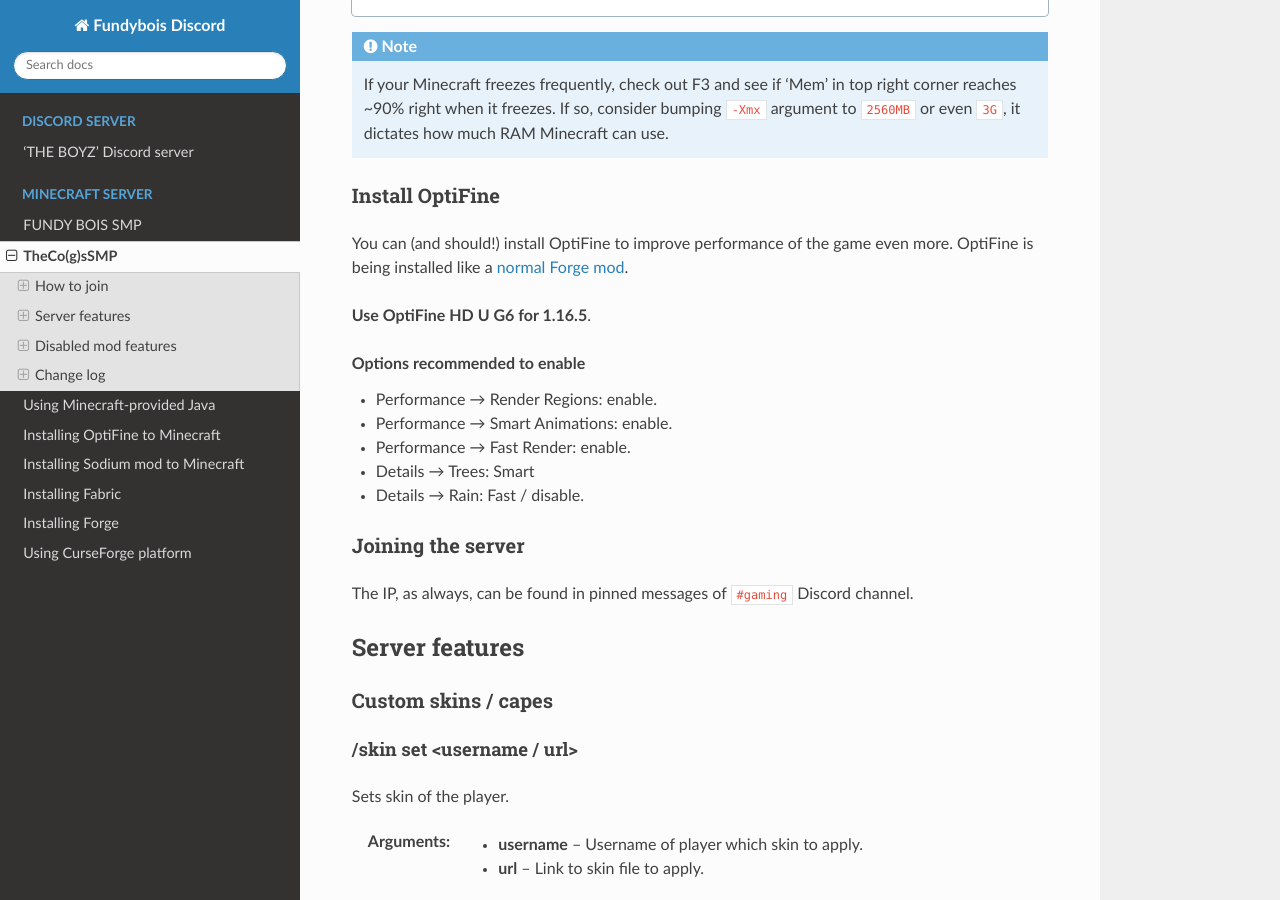
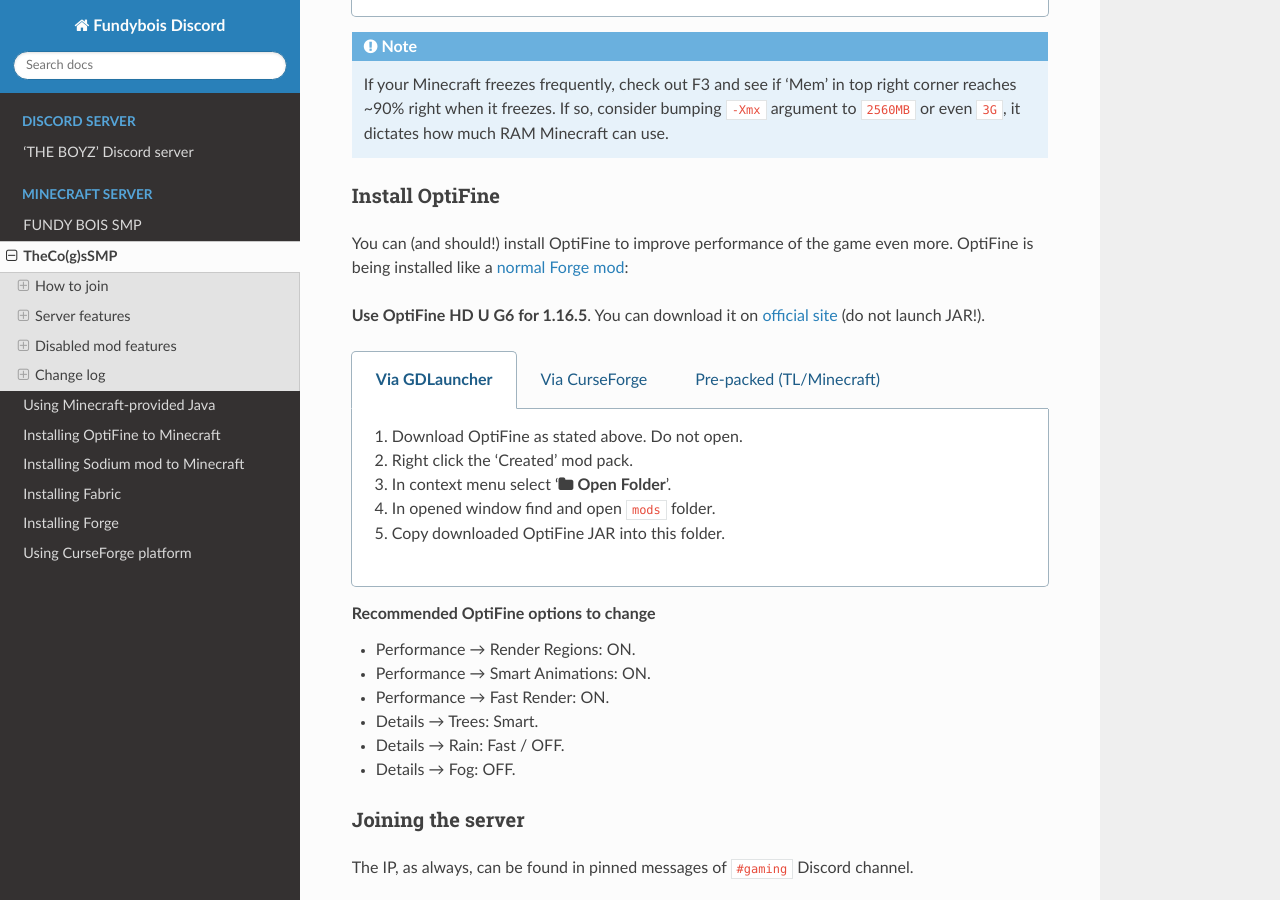
Before and after one commit to brawaru/FundyBois-Docs, a Sphinx documentation site: the page built from source/minecraft/cogs_smp.rst, in a window 1280 px wide and 900 px high, scrolled down 2168 px. Built offline with Sphinx 7.4.7 and the Read the Docs theme 2.0.0, drawn with Linux system fonts in a browser that asks for light colours.

Commit message:
Add OptiFine install instructions

```diff
--- a/source/minecraft/cogs_smp.rst
+++ b/source/minecraft/cogs_smp.rst
@@ -196,7 +196,7 @@
 
 .. |fa-gear| raw:: html
 
-   <i class="fa fa-cog"></i>
+   <i class="fa fa-cog" aria-hidden="true"></i>
 
 .. note::
    If your Minecraft freezes frequently, check out F3 and see if ‘Mem’ in
@@ -209,18 +209,64 @@
 
 You can (and should!) install OptiFine to improve performance of the
 game even more. OptiFine is being installed like a :ref:`normal Forge mod
-<forge_install-mods>`.
+<forge_install-mods>`:
 
-**Use OptiFine HD U G6 for 1.16.5**.
+**Use OptiFine HD U G6 for 1.16.5**. You can download it on `official site
+<https://optifine.net/downloads>`_ (do not launch JAR!).
 
-.. rubric:: Options recommended to enable
+.. tabs::
 
-- Performance → Render Regions: enable.
-- Performance → Smart Animations: enable.
-- Performance → Fast Render: enable.
+   .. tab:: Via GDLauncher
 
-- Details → Trees: Smart
-- Details → Rain: Fast / disable.
+      1. Download OptiFine as stated above. Do not open.
+
+      2. Right click the ‘Created’ mod pack.
+
+      3. In context menu select ‘|fa-folder| **Open Folder**’.
+
+      4. In opened window find and open ``mods`` folder.
+
+      5. Copy downloaded OptiFine JAR into this folder.
+
+   .. tab:: Via CurseForge
+
+      1. Download OptiFine as stated above. Do not open.
+
+      2. Right click the ‘Created’ mod pack.
+
+      3. In context menu select ‘**Open Folder** |fa-external-link|’.
+
+      4. In opened window find and open ``mods`` folder.
+
+      5. Copy downloaded OptiFine JAR into this folder.
+
+   .. tab:: Pre-packed (TL/Minecraft)
+
+      1. Download OptiFine as stated above. Do not open.
+
+      2. Browse the following directories of pre-packed folder:
+
+         ``instance`` → ``home`` → ``cogssmp`` → ``mods``
+
+      3. Copy downloaded OptiFine JAR into this folder.
+
+.. |fa-external-link| raw:: html
+
+   <i class="fa fa-external-link" aria-hidden="true"></i>
+
+.. |fa-folder| raw:: html
+
+   <i class="fa fa-folder" aria-hidden="true"></i>
+
+.. rubric:: Recommended OptiFine options to change
+
+- Performance → Render Regions: ON.
+- Performance → Smart Animations: ON.
+- Performance → Fast Render: ON.
+
+- Details → Trees: Smart.
+- Details → Rain: Fast / OFF.
+- Details → Fog: OFF.
 
 Joining the server
 ^^^^^^^^^^^^^^^^^^
```
